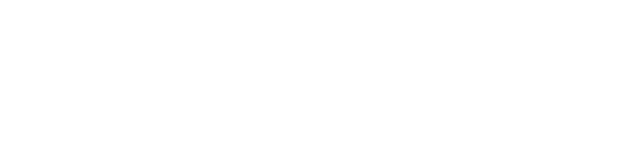
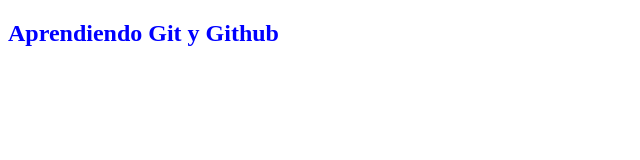
Before and after one commit to LucasGould/TGB, a plain HTML site: page index.html in a window 1280 px wide. Shown: the whole page, without its empty margins (0-640 px from the left). Drawn offline with Linux system fonts and the light colour scheme.

Commit message:
agregada hoja de estilos

```diff
--- /dev/null
+++ b/estilos.css
@@ -0,0 +1,3 @@
+h1 {
+    color: blue;
+}
--- a/index.html
+++ b/index.html
@@ -1,12 +1,17 @@
 <!DOCTYPE html>
 <html lang="en">
 <head>
-    <meta charset="UTF-8">
-    <meta http-equiv="X-UA-Compatible" content="IE=edge">
-    <meta name="viewport" content="width=device-width, initial-scale=1.0">
-    <title>Document</title>
+    <meta charset="UTF-8" />
+    <meta name="viewport" content="width=device-width, initial-scale=1.0" />
+    <title>Clase 10</title>
+    <link rel="stylesheet" href="./estilos.css" />
 </head>
 <body>
+    <main>
+        <section>
+            <h1> Aprendiendo Git y Github</h1>
+        </section>
+    </main>
 
 </body>
 </html>
```
